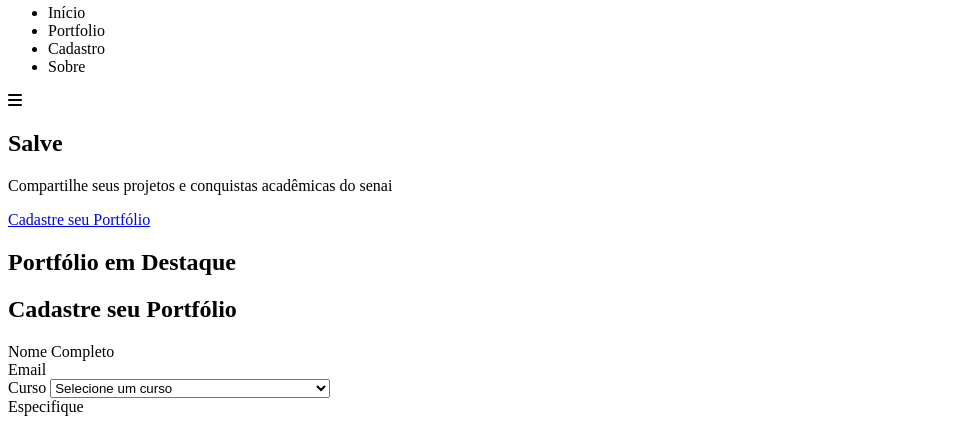
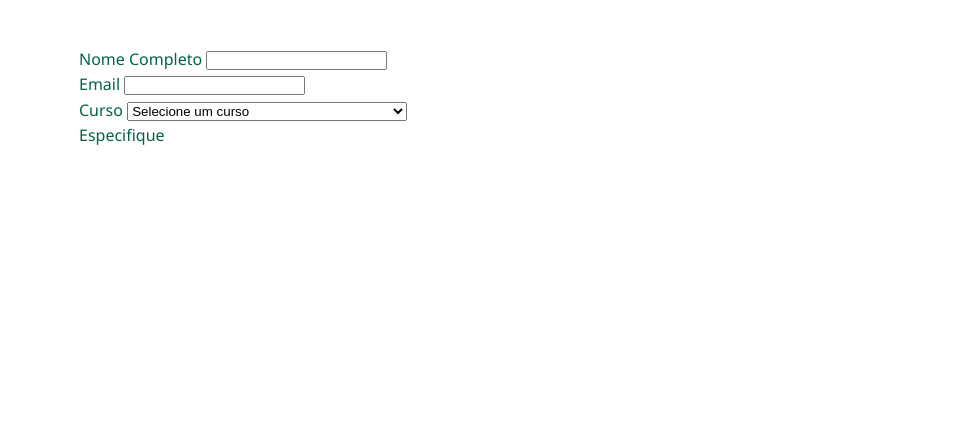
Before and after one commit to Sayoooon/Portfolio, a plain HTML site: page PORTIFOLIO/index.html in a window 1280 px wide. Shown: the part 1048-1472 px from the top of the page, without its empty margins (0-972 px from the left). After the commit the page ends 1197 px from the top, so only its background shows below. Drawn offline with Linux system fonts and the light colour scheme.

Commit message:
Add files via upload

```diff
--- a/PORTIFOLIO/css/style.css
+++ b/PORTIFOLIO/css/style.css
@@ -0,0 +1,61 @@
+/*Estilos Gerais */
+
+:root {
+    /*seleciona o elemento raiz do documento (HTML)
+usado para definir variáveis CSS globais para o uso
+em todo o site*/
+    --primary-color: #06aa8e;
+    --secondary-color: #05987d;
+    --accent-color: #03876d;
+    --light-color: #02755c;
+    --dark-color: #00634b;
+    --success-color: #1000c2;
+    --error-color: #bd0000;
+    --gray-color: #46464612;
+    --transition: all 0.3s ease;
+}
+
+* {
+    /*Seletor Universal: seleciona todos os elementos
+    da página*/
+    margin: 0;
+    padding: 0;
+    box-sizing: border-box;
+}
+
+body {
+    /* Seleciona apenas o elemento body*/
+    font-family: 'Segoe UI', Tahoma, Geneva, Verdana, sans-serif;
+    line-height: 1.6;
+    color: var(--dark-color);
+    background-color: #ffffff;
+}
+
+.container {
+    width: 90%;
+    max-width: 1200px;
+    margin: 0 auto;
+    padding: 0 15px;
+}
+
+a {
+    text-decoration: none;
+    color: inherit;
+}
+
+ul {
+    list-style: none;
+}
+
+img {
+    max-width: 60%;
+    height: auto;
+}
+
+.titulo-secao {
+    text-align: center;
+    margin-bottom: 2rem;
+    color: var(--secondary-color);
+    position: relative;
+    padding-bottom: 15px;
+}
--- a/PORTIFOLIO/index.html
+++ b/PORTIFOLIO/index.html
@@ -1,5 +1,6 @@
 <!DOCTYPE html>
 <html lang="pt-br">
+
 <head>
     <meta charset="UTF-8">
     <meta name="viewport" content="width=device-width, initial-scale=1.0">
@@ -7,6 +8,7 @@
     <link rel="stylesheet" href="css/style.css">
     <link rel="stylesheet" href="https://cdnjs.cloudflare.com/ajax/libs/font-awesome/6.7.2/css/all.min.css">
 </head>
+
 <body>
     <header>
         <div class="container">
@@ -15,10 +17,11 @@
             </div>
             <nav>
                 <ul>
-                    <li><a heref='#'>Início</a></li>
-                    <li><a heref='#'>Portfolio</a></li>
-                    <li><a heref='#'>Cadastro</a></li>
-                    <li><a heref='#'>Sobre</a></li>
+                    <li> <a href='#'>Início</a></li>
+                    <li> <a href='#'>Portfolio</a></li>
+                    <li> <a href='#'>Cadastro</a></li>
+                    <li> <a href='#'>Sobre</a></li>
+                    <li> <a href='https://www.instagram.com/sayon_kl/?next=%2F'>Instagram</a></li>
                 </ul>
             </nav>
 
@@ -42,7 +45,7 @@
         <div class="container">
             <h2 class="titulo-secao">Portfólio em Destaque</h2>
             <div class="portfolio-grid">
-                    <!-- Portfólios serão carregados via Javascript-->
+                <!-- Portfólios serão carregados via Javascript-->
             </div>
         </div>
     </section>
@@ -53,12 +56,12 @@
             <form id="formulario-portfolio">
                 <div class="formulario-grupo">
                     <label for="nome">Nome Completo</label>
-                    <label type="text" id="nome" name="nome" required></label>
+                    <input type="text" id="nome" name="nome" required>
                     <span class="erro-mensagem" id="nome-erro"></span>
                 </div>
                 <div class="formulario-grupo">
                     <label for="email">Email</label>
-                    <label type="email" id="email" name="email" required></label>
+                    <input type="email" id="email" name="email" required>
                     <span class="erro-mensagem" id="email-erro"></span>
                 </div>
                 <div class="formulario-grupo">
@@ -75,9 +78,10 @@
                     </select>
                 </div>
                 <div class="formulario-grupo" id="outro-curso-container" style="display: none"></div>
-                    <label for="outro-curso">Especifique</label>
+                <label for="outro-curso">Especifique</label>
             </form>
         </div>
     </section>
 </body>
+
 </html>
```
